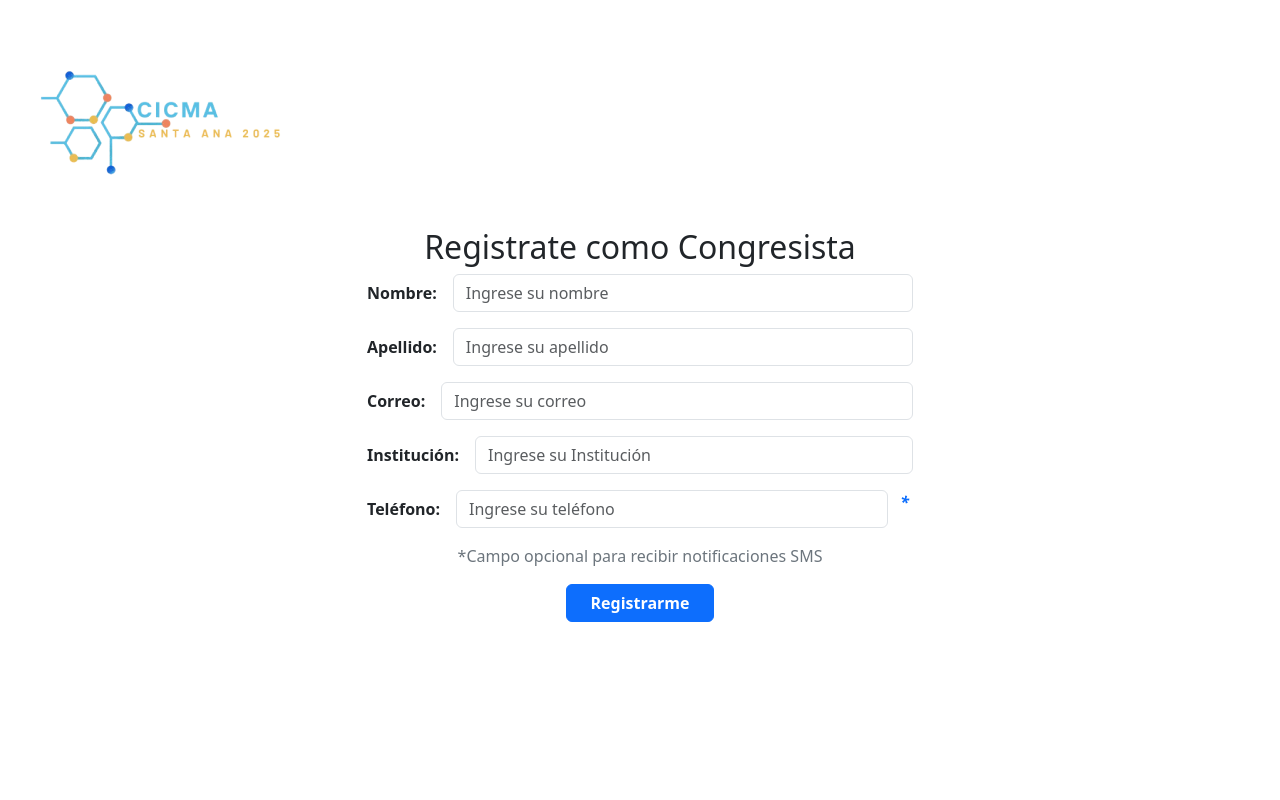
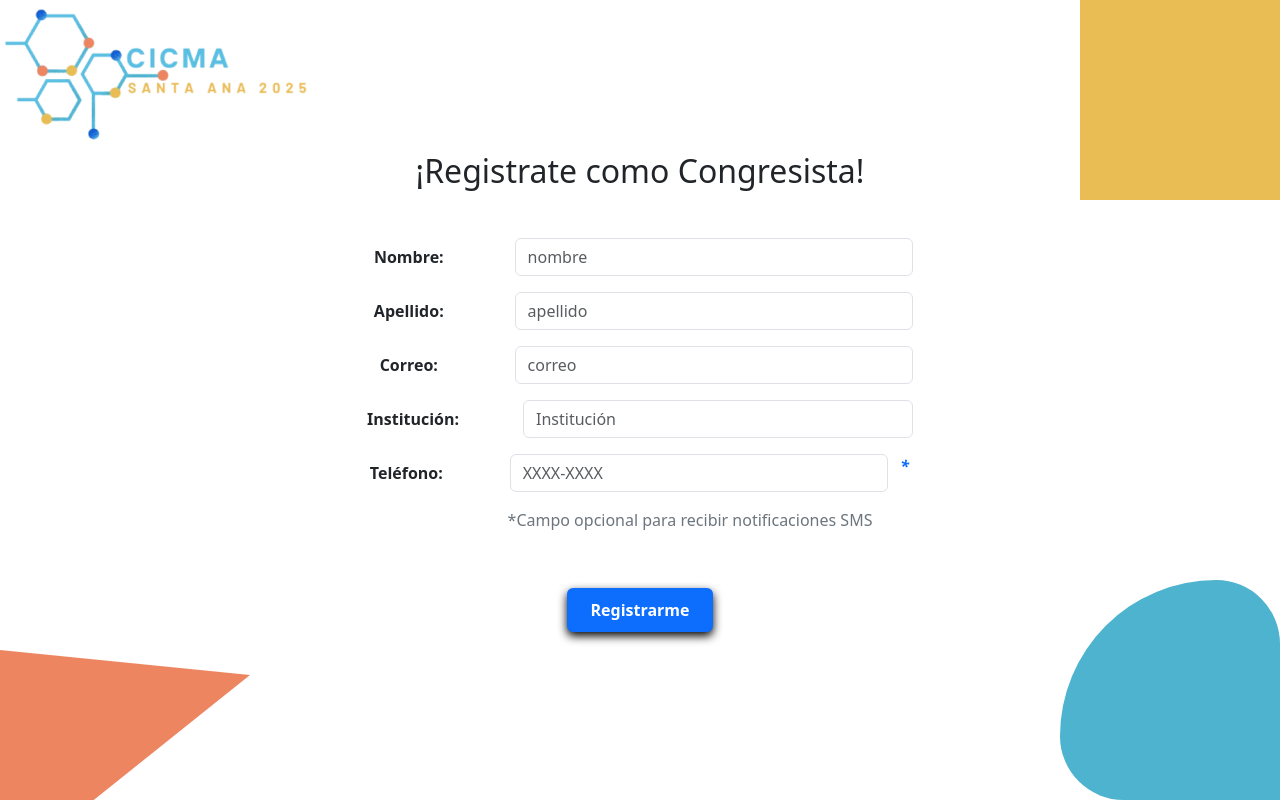
Before and after one commit to Angel-magan/Congreso, a React (Vite) app: page /registerCongressman in a window 1280 px wide. Built offline with nearby package versions, Linux system fonts and the light colour scheme.

Commit message:
Formulario de registrar congresista casi completo, cambio en tamaño del logo y algunos ajustes en RegisterForm

```diff
--- a/src/components/RegisterForm/RegisterForm.jsx
+++ b/src/components/RegisterForm/RegisterForm.jsx
@@ -1,18 +1,22 @@
 // eslint-disable-next-line react/prop-types
 const RegisterForm = ({ text, type, placeholder, value, onChange }) => {
   return (
-    <div>
+    <>
       <div className="d-flex align-items-center">
+        <div className="me-5 w-25">
           <p className="me-3 fw-bold">{text}</p>
+        </div>
+        <div  className="w-100">
           <input
             className="form-control mb-3"
             type={type}
-          placeholder={`Ingrese su ${placeholder}`}
+            placeholder={`${placeholder}`}
             value={value}
             onChange={onChange}
           />
         </div>
       </div>
+    </>
   );
 };
 
--- a/src/pages/Register/RegisterCongressman.jsx
+++ b/src/pages/Register/RegisterCongressman.jsx
@@ -1,31 +1,173 @@
+import { useState } from "react";
+import axios from "axios";
 import RegisterForm from "../../components/RegisterForm/RegisterForm";
 import Logo from "../../assets/images/imgpng.png";
 
 const RegisterCongressman = () => {
+  const [nombre, setNombre] = useState("");
+  const [apellido, setApellido] = useState("");
+  const [correo, setCorreo] = useState("");
+  const [institucion, setInstitucion] = useState("");
+  const [telefono, setTelefono] = useState("");
+  const [notificacion, setNotificacion] = useState(0);
+  const [mostrarCheckbox, setMostrarCheckbox] = useState(false);
+
+  const validarFormatoTelefono = (e) => {
+    let valor = e.target.value.replace(/\D/g, ''); // Eliminar todo lo que no sea un número5
+    valor = valor.slice(0, 8); // Limitar a 8 números
+
+    // Formatear el número con guion después del cuarto dígito
+    if (valor.length > 4) {
+      valor = `${valor.slice(0, 4)}-${valor.slice(4)}`;
+    }
+
+    setTelefono(valor);
+    setMostrarCheckbox(valor.length === 9);
+  };
+
+  const habilitarBoton = institucion.trim() !== '' && (telefono === '' || telefono.length === 9);
+
+  const handleRegister = async () => {
+
+    await axios.post('http://localhost:5000/api/congresistas/registerCongressman', {
+      nombre: nombre,
+      apellido: apellido,
+      correo: correo,
+      institucion: institucion,
+      telefono: telefono, // Puede estar vacío
+      notificacion: notificacion
+    })
+    .then((res) => {
+      console.log(res.data);
+      alert("✅ Congresista ingresado correctamente");
+    })
+    .catch((err) => {
+      if (err.response) {
+        // Captura el mensaje de error enviado por el backend
+        const errorMessage = err.response.data.message;
+        console.error("Error:", errorMessage);
+        alert(`❌ ${errorMessage}`);
+      } else {
+        alert("❌ Ocurrió un error en la solicitud");
+      }
+    })
+  }
+
   return (
     <div>
+      {/* Cuadro amarrillo */}
+      <div
+        className="d-none d-lg-block"
+        style={{
+          width: "200px",
+          height: "200px",
+          background: "#EABC54",
+          position: "absolute",
+          right: "0px"
+        }}
+      ></div>
+      {/* Circulo azul */}
+      <div
+        className="d-none d-lg-block"
+        style={{
+          width: "220px",
+          height: "220px",
+          background: "#4DB3CE",
+          position: "absolute",
+          bottom: "0px",
+          right: "0px",
+          borderRadius: "100% 90px",
+          borderEndEndRadius: "0px",
+        }}
+      ></div>
+      {/* Cuadro rojo */}
+      <div
+        className="d-none d-lg-block"
+        style={{
+          width: "250px",
+          height: "250px",
+          clipPath: "polygon(0% 130%, 100% 50%, 0% 40%)", // Define la forma del triángulo
+          position: "absolute",
+          bottom: "0px",
+          left: "0px",
+          background: "#EE8561",
+
+        }}
+      ></div>
+
       <img src={Logo} className="img-fluid w-25 h-25 rounded" alt="Logo"></img>
-      <section className="container mb-4">
+      <section className="container mb-4"  >
         <div className="row justify-content-center">
-          <div className="col-12 col-md-6 text-center">
-            <h2>Registrate como Congresista</h2>
-            <RegisterForm text="Nombre:" placeholder="nombre" />
-            <RegisterForm text="Apellido:" placeholder="apellido" />
-            <RegisterForm text="Correo:" placeholder="correo" />
-            <RegisterForm text="Institución:" placeholder="Institución" />
+          <div className="col-12 col-lg-6 text-center">
+            <h2 className="mb-sm-5">¡Registrate como Congresista!</h2>
+            <RegisterForm
+              className="form-control border border-primary"
+              text="Nombre:"
+              placeholder="nombre"
+              value={nombre}
+              onChange={(e) => { setNombre(e.target.value)}}
+            />
+            <RegisterForm
+              text="Apellido:"
+              placeholder="apellido"
+              value={apellido}
+              onChange={(e) => setApellido(e.target.value)}
+            />
+            <RegisterForm
+              text="Correo:"
+              placeholder="correo"
+              value={correo}
+              onChange={(e) => setCorreo(e.target.value)}
+            />
+            <RegisterForm
+              text="Institución:"
+              placeholder="Institución"
+              value={institucion}
+              onChange={(e) => setInstitucion(e.target.value)}
+            />
             <div className="d-flex">
               <div className="flex-grow-1 me-2">
-                <RegisterForm text="Teléfono:" placeholder="teléfono" />
+                <RegisterForm
+                  text="Teléfono:"
+                  placeholder="XXXX-XXXX"
+                  maxLength="9"
+                  value={telefono}
+                  onChange={validarFormatoTelefono}
+                />
               </div>
               <i className="mx-1 text-primary fw-bold">*</i>
             </div>
-
-            <p className="text-secondary">
-              *Campo opcional para recibir notificaciones SMS
-            </p>
-            <button className="btn btn-primary fw-bold px-4">
-              Registrarme
-            </button>
+            <div>
+              <p className="text-secondary" style={{marginLeft: "100px"}}>
+                *Campo opcional para recibir notificaciones SMS
+              </p>
+              {mostrarCheckbox && (
+                <div id="checkboxNotificaciones" style={{ display: "inline-block" }}>
+                  <input
+                    type="checkbox"
+                    aria-label="label"
+                    value={notificacion}
+                    onChange={(e) => setNotificacion(e.target.value)}
+                  />
+                  <label className="label fw-bold ms-1 mb-3">Deseo recibir notificaciones</label>
+                </div>
+              )}
+              <br />
+              <button
+                type="button"
+                className="btn btn-primary fw-bold px-4 mt-3"
+                style={{
+                  boxShadow: "0px 4px 10px #000",
+                  border: "none",
+                  padding: "10px",
+                  cursor: habilitarBoton ? "pointer" : "not-allowed"
+                }}
+                onClick={habilitarBoton ? handleRegister : (e) => e.preventDefault()}
+                title={habilitarBoton ? "" :  "Completa los campos requeridos para guardar el registro"}
+              >
+                Registrarme
+              </button>
+            </div>
           </div>
         </div>
       </section>
```
Also changed, not shown: src/assets/images/imgpng.png. Lines whose indentation alone changed are shown as unchanged.
